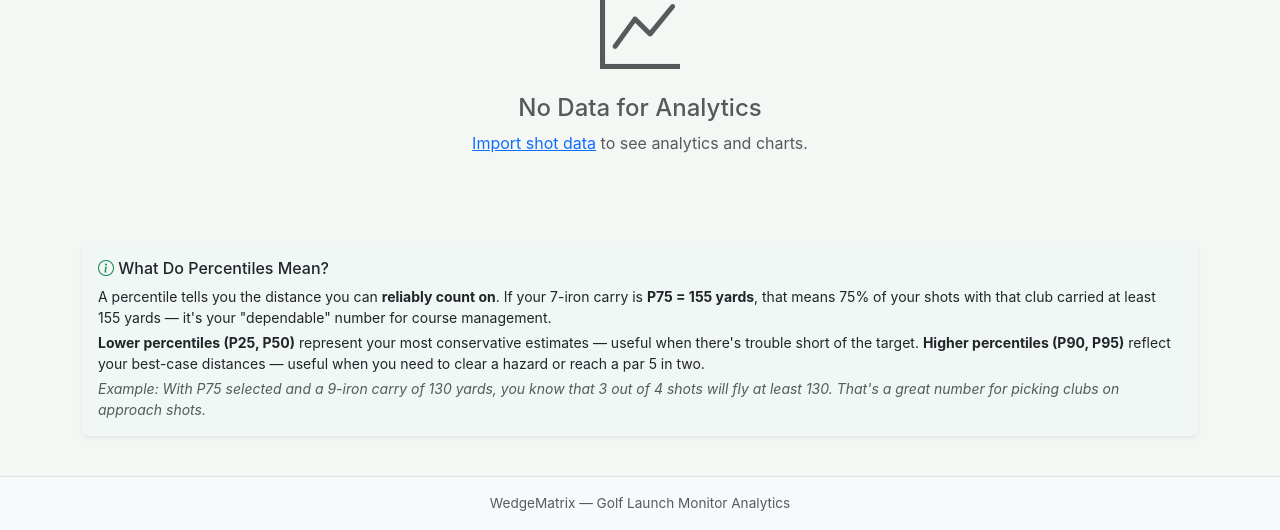
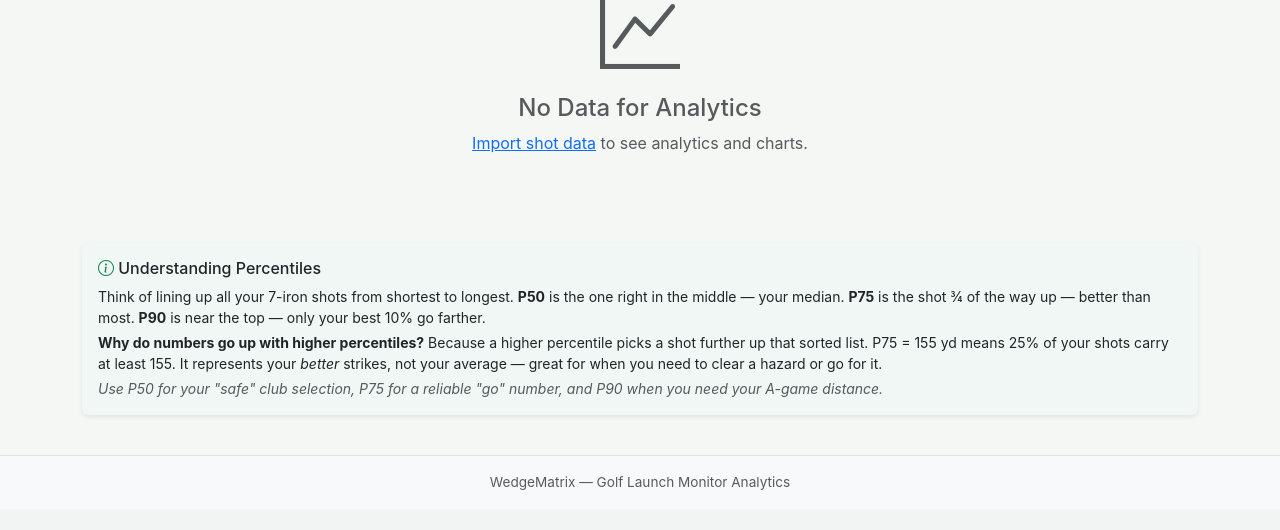
Before and after one commit to esabine/wedgematrix, a Flask app: page /analytics in a window 1280 px wide. Shown: the part 1049-1579 px from the top of the page. After the commit the page ends 1539 px from the top, so only its background shows below. Run offline with Flask 3, Linux system fonts and the light colour scheme; data that the repository does not hold is empty.

Commit message:
Rewrite percentile explanation cards on all three pages
New text uses a golf analogy (line up shots shortest to longest) and explains WHY numbers go up with higher percentiles — because a higher percentile picks further up the sorted list, representing better strikes. Updated analytics, club_matrix, and wedge_matrix pages.

Co-authored-by: Copilot <223556219+Copilot@users.noreply.github.com>

```diff
--- a/templates/analytics.html
+++ b/templates/analytics.html
@@ -163,17 +163,19 @@
 <!-- Percentile Explanation -->
 <div class="card border-0 shadow-sm mt-4 mb-3" style="background: #f0f7f4;">
     <div class="card-body py-3">
-        <h6 class="mb-2"><i class="bi bi-info-circle text-success"></i> What Do Percentiles Mean?</h6>
+        <h6 class="mb-2"><i class="bi bi-info-circle text-success"></i> Understanding Percentiles</h6>
         <p class="mb-1 small">
-            A percentile tells you the distance you can <strong>reliably count on</strong>. If your 7-iron carry is <strong>P75 = 155 yards</strong>,
-            that means 75% of your shots with that club carried at least 155 yards — it's your "dependable" number for course management.
+            Think of lining up all your 7-iron shots from shortest to longest.
+            <strong>P50</strong> is the one right in the middle — your median.
+            <strong>P75</strong> is the shot ¾ of the way up — better than most.
+            <strong>P90</strong> is near the top — only your best 10% go farther.
         </p>
         <p class="mb-1 small">
-            <strong>Lower percentiles (P25, P50)</strong> represent your most conservative estimates — useful when there's trouble short of the target.
-            <strong>Higher percentiles (P90, P95)</strong> reflect your best-case distances — useful when you need to clear a hazard or reach a par 5 in two.
+            <strong>Why do numbers go up with higher percentiles?</strong> Because a higher percentile picks a shot further up that sorted list.
+            P75 = 155 yd means 25% of your shots carry at least 155. It represents your <em>better</em> strikes, not your average — great for when you need to clear a hazard or go for it.
         </p>
         <p class="mb-0 small text-muted">
-            <em>Example: With P75 selected and a 9-iron carry of 130 yards, you know that 3 out of 4 shots will fly at least 130. That's a great number for picking clubs on approach shots.</em>
+            <em>Use P50 for your "safe" club selection, P75 for a reliable "go" number, and P90 when you need your A-game distance.</em>
         </p>
     </div>
 </div>
```
Also changed, not shown: TODO.md (+1 -1 lines), templates/club_matrix.html (+8 -6 lines), templates/wedge_matrix.html (+8 -6 lines).
